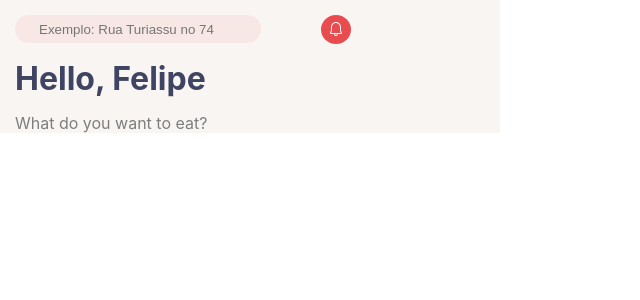
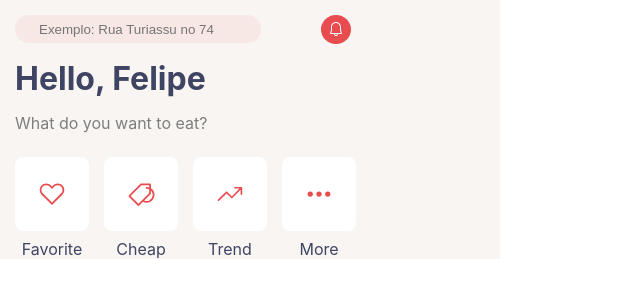
Before and after one commit to Gusm4n/fooderApp, a React (Create React App) app in the folder fooderapp/: page / in a window 1280 px wide. Shown: the top 300 px of the page, without its empty margins (0-640 px from the left). Built offline with nearby package versions, Linux system fonts and the light colour scheme.

Commit message:
Lista de preferencia

```diff
--- a/fooderapp/src/App.js
+++ b/fooderapp/src/App.js
@@ -1,12 +1,14 @@
 import './App.css';
 import SearchBar from './components/SearchBar/SearchBar';
 import UserName from './components/UserName/UserName';
+import PreferenceMenu from './components/PreferenceMenu/PreferenceMenu';
 
 function App() {
   return (
     <div className="App">
       <SearchBar />
       <UserName />
+      <PreferenceMenu />
     </div>
   );
 }
--- /dev/null
+++ b/fooderapp/src/components/PreferenceMenu/PreferenceMenu.css
@@ -0,0 +1,53 @@
+* {
+    margin: 0;
+}
+
+/* Menu de ícones*/
+
+
+.PreferenceMenu ul {
+    display: flex;
+    flex-wrap: wrap;
+    padding: 0;
+    margin-left: 15px;
+
+
+    list-style: none;
+}
+
+.PreferenceMenu li {
+    margin-top: 24px;
+    justify-content: center;
+    align-items: center;
+    font-size: 28px;
+    color: #E84C4F;
+}
+
+.PreferenceMenu li + li {
+    margin-left: 15px;
+}
+
+/* Card branco */
+
+.WhiteCard {
+    display: flex;
+    width: 74px;
+    height: 74px;
+    background-color: white;
+    border-radius: 8px;
+}
+
+/* Nome dos Cards */
+
+.CardNames {
+    display: flex;
+}
+
+.CardNames p {
+    margin-top: 8px;
+    margin-left: 15px;
+    width: 74px;
+    align-items: center;
+    text-align: center;
+    color: #3E4462;
+}
--- /dev/null
+++ b/fooderapp/src/components/PreferenceMenu/PreferenceMenu.js
@@ -0,0 +1,27 @@
+import { VscHeart } from "react-icons/vsc";
+import { VscTag } from "react-icons/vsc";
+import { IoIosTrendingUp } from "react-icons/io";
+import { BsThreeDots } from "react-icons/bs";
+import './PreferenceMenu.css';
+
+
+function PreferenceMenu() {
+  return (
+    <div className="PreferenceMenu">
+        <ul>
+            <li className="WhiteCard"><VscHeart /></li>
+            <li className="WhiteCard"><VscTag /></li>
+            <li className="WhiteCard"><IoIosTrendingUp /></li>
+            <li className="WhiteCard"><BsThreeDots /></li>
+        </ul>
+        <div className="CardNames">
+            <p>Favorite</p>
+            <p>Cheap</p>
+            <p>Trend</p>
+            <p>More</p>
+        </div>
+    </div>
+  );
+}
+
+export default PreferenceMenu;
```
